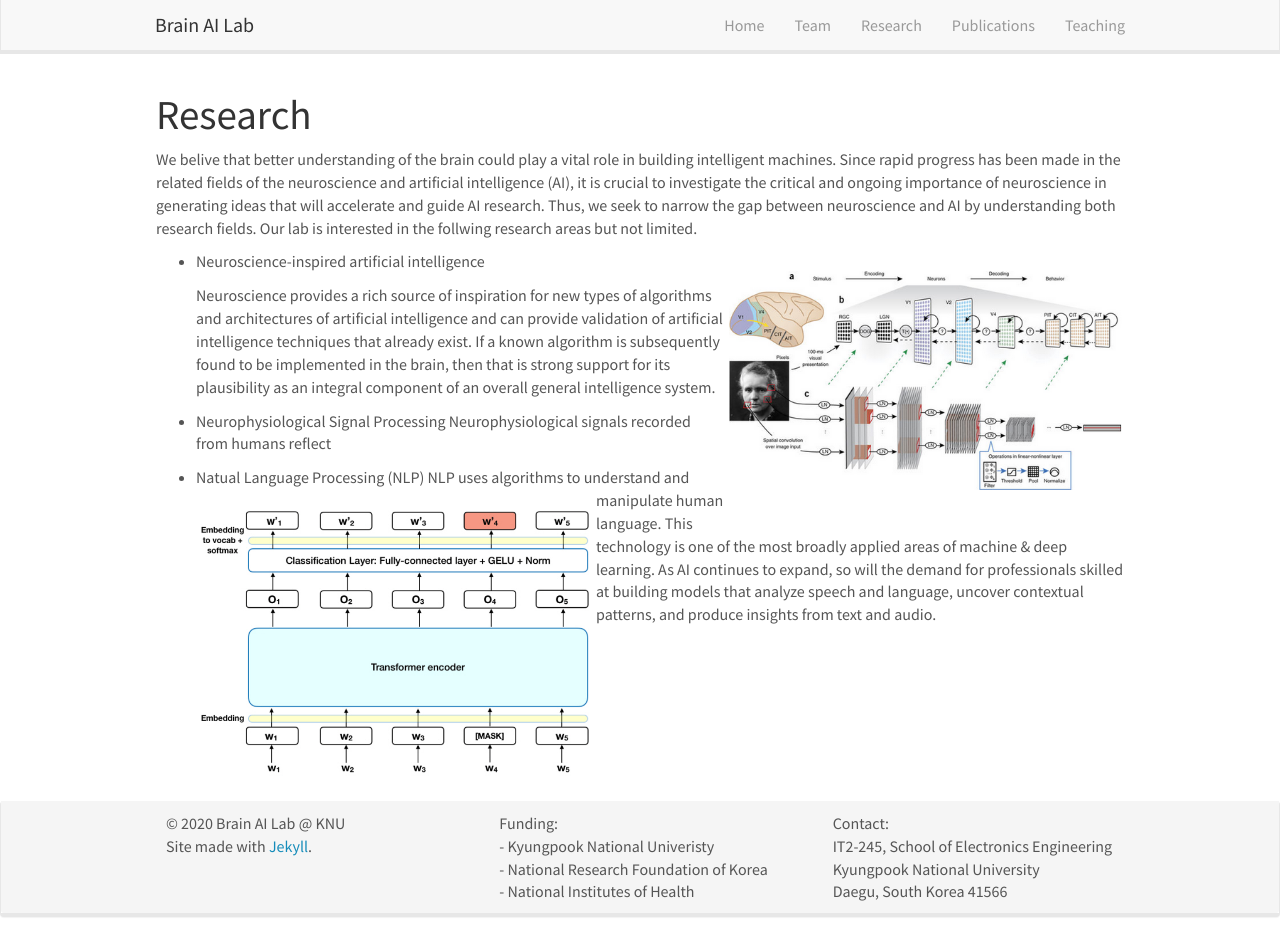
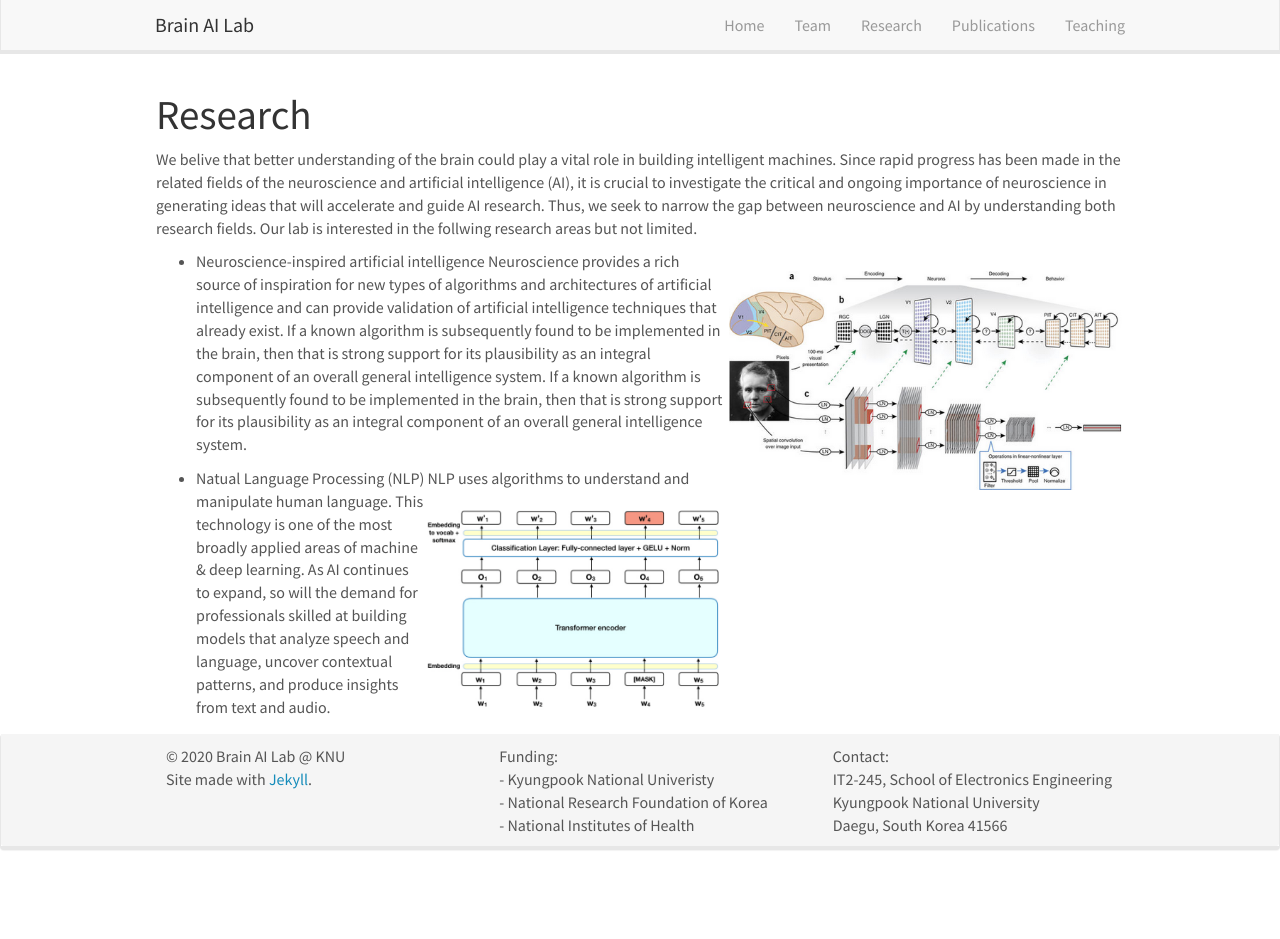
Before and after one commit to KNU-BrainAI/knu-brainai.github.io, a Jekyll site: the page built from _pages/research.md, in a window 1280 px wide and 939 px high. Built offline with Jekyll 4.4.1, drawn with Linux system fonts in a browser that asks for light colours; nearby versions of some CDN libraries.

Commit message:
Update research.md

```diff
--- a/_pages/research.md
+++ b/_pages/research.md
@@ -11,18 +11,7 @@ permalink: /research/
 We belive that better understanding of the brain could play a vital role in building intelligent machines. Since rapid progress has been made in the related fields of the neuroscience and artificial intelligence (AI), it is crucial to investigate the critical and ongoing importance of neuroscience in generating ideas that will accelerate and guide AI research. Thus, we seek to narrow the gap between neuroscience and AI by understanding both research fields. Our lab is interested in the follwing research areas but not limited.
 
 - Neuroscience-inspired artificial intelligence ![]({{ site.url }}{{ site.baseurl }}/images/cnn.png){: style="width: 400px; float: right;border: 5px"}
+  Neuroscience provides a rich source of inspiration for new types of algorithms and architectures of artificial intelligence and can provide validation of   artificial intelligence techniques that already exist. If a known algorithm is subsequently found to be implemented in the brain, then that is strong support for its plausibility as an integral component of an overall general intelligence system. If a known algorithm is subsequently found to be implemented in the brain, then that is strong support for its plausibility as an integral component of an overall general intelligence system.
 
-  Neuroscience provides a rich source of inspiration for new types of algorithms and architectures of artificial intelligence and can provide validation of   artificial intelligence techniques that already exist. If a known algorithm is subsequently found to be implemented in the brain, then that is strong support for its plausibility as an integral component of an overall general intelligence system.
-
-
-
-
-
-- Neurophysiological Signal Processing
-  Neurophysiological signals recorded from humans reflect
-
-
-
-
-- Natual Language Processing (NLP) ![]({{ site.url }}{{ site.baseurl }}/images/bert.jpg){: style="width: 400px; float: left"}
+- Natual Language Processing (NLP) ![]({{ site.url }}{{ site.baseurl }}/images/bert.jpg){: style="width: 300px; float: right"}
   NLP uses algorithms to understand and manipulate human language. This technology is one of the most broadly applied areas of machine & deep learning. As AI continues to expand, so will the demand for professionals skilled at building models that analyze speech and language, uncover contextual patterns, and produce insights from text and audio.
```
